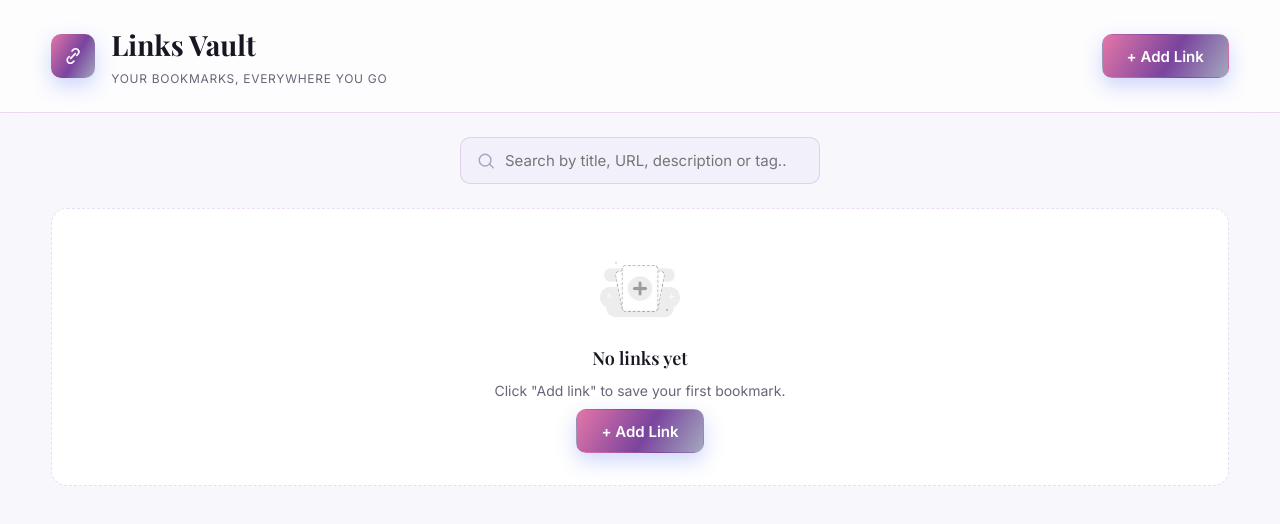
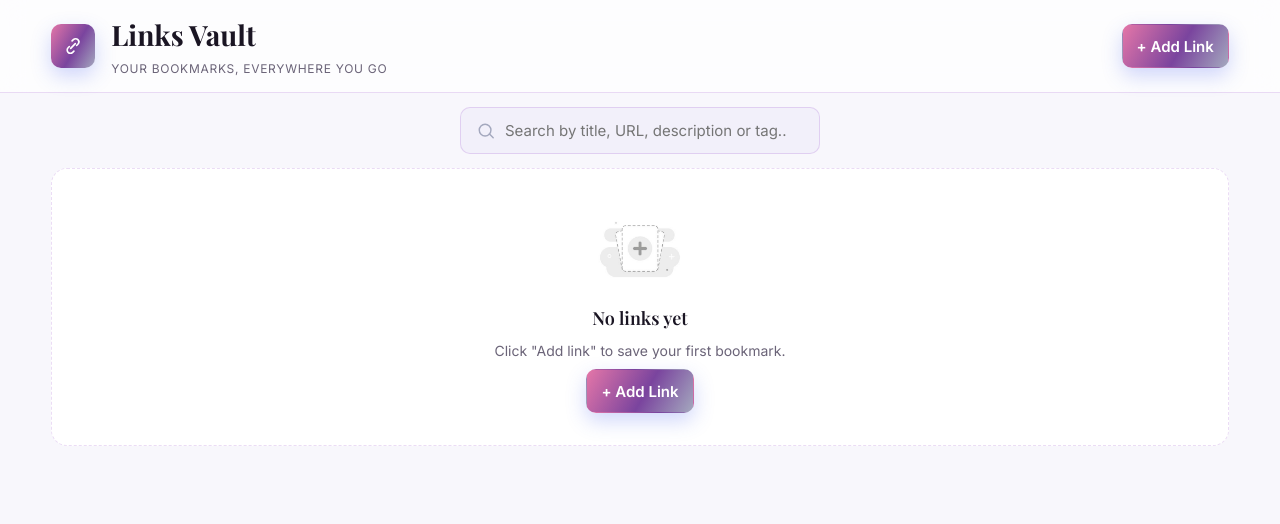
Before and after one commit to LIKESTEM/Links-Vault-UI, a React (Vite) app: page / in a window 1280 px wide. Shown: the top 524 px of the page. Built offline with nearby package versions, Linux system fonts and the light colour scheme.

Commit message:
removed the link list card outer border

```diff
--- a/src/components/LinkList/LinkList.module.css
+++ b/src/components/LinkList/LinkList.module.css
@@ -10,7 +10,7 @@
 .group {
   position: relative;
   background: var(--color-surface);
-  border: 1px solid var(--color-border);
+  border: none;
   border-radius: var(--radius-md);
   box-shadow: var(--shadow-card);
   overflow: hidden;
--- a/src/index.css
+++ b/src/index.css
@@ -58,7 +58,7 @@
   --space-xs: 4px;
   --space-sm: 8px;
   --space-md: 16px;
-  --space-lg: 24px;
+  --space-lg: 14px;
   --space-xl: 32px;
 
   --content-width: min(1200px, 92vw);
```
